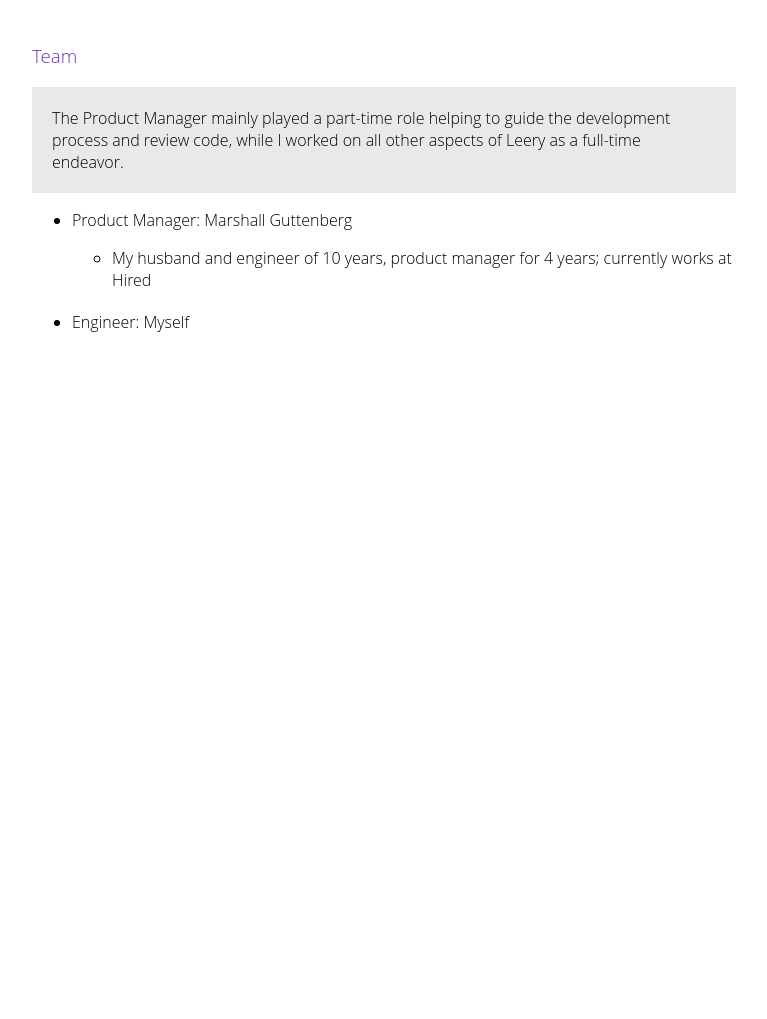
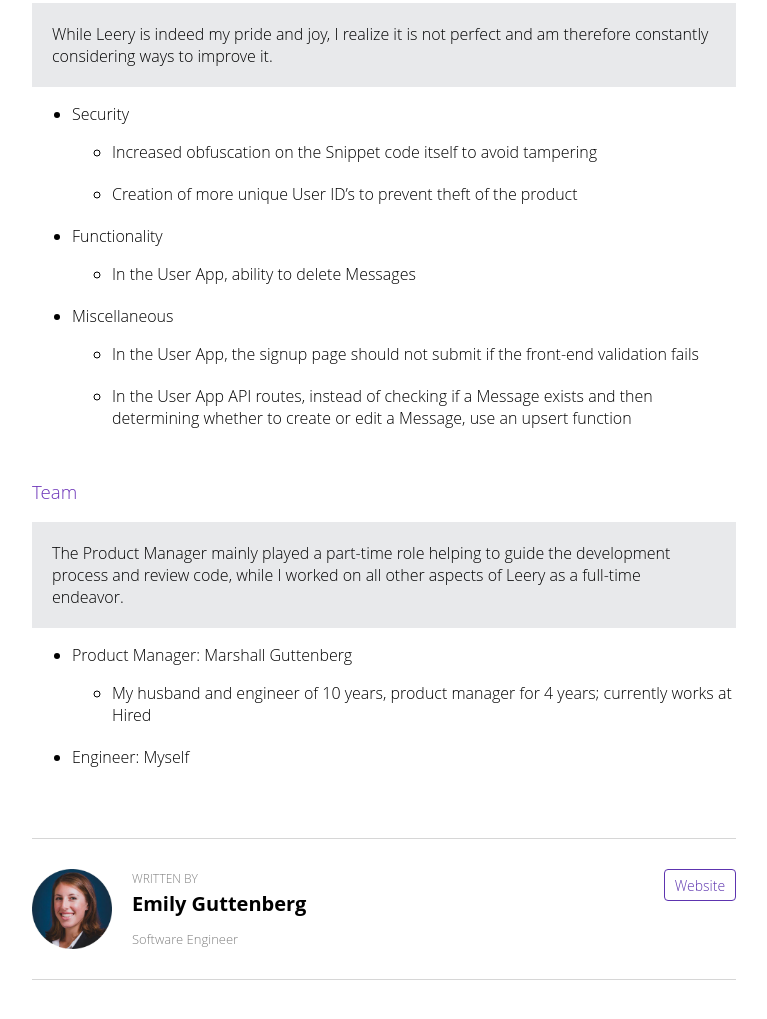
Before and after one commit to egutten/leery-case-study, a plain HTML site: page index.html in a window 1280 px wide. Shown: the part 5826-6845 px from the top of the page, without its empty margins (256-1023 px from the left). Before the commit the page ends 6229 px from the top, so only its background shows below. Drawn offline with Linux system fonts and the light colour scheme.

Commit message:
add data diagrams and sign off

```diff
--- a/case-study.css
+++ b/case-study.css
@@ -28,14 +28,37 @@ li
   margin-bottom: 20px;
 }
 
+a {
+  text-decoration: none;
+}
+
 .navbar,
 .back-button,
 .overlay,
 .overlay-text,
 .user-flow,
-.data-button {
+.data-button,
+.sign-off .website-button,
+.sign-off .identity,
+.sign-off {
   display: flex;
+}
+
+.navbar,
+.back-button,
+.overlay,
+.overlay-text,
+.user-flow,
+.data-button,
+.sign-off .website-button,
+.sign-off .identity {
   align-items: center;
+}
+
+.overlay-text,
+.user-flow,
+.sign-off .website-button {
+  justify-content: center;
 }
 
 .jumbotron,
@@ -70,7 +93,6 @@ li {
 }
 
 .back a {
-  text-decoration: none;
   color: #707070;
 }
 
@@ -98,7 +120,6 @@ li {
 .overlay-text {
   position: absolute;
   flex-direction: column;
-  justify-content: center;
   width: 100%;
   color: white;
   z-index: 20;
@@ -116,7 +137,6 @@ li {
 }
 
 .user-flow {
-  justify-content: center;
   flex-wrap: wrap;
 }
 
@@ -142,10 +162,61 @@ li {
   text-decoration: none;
 }
 
-.data-tables {
-  width: 95%;
-  margin-top: -20px;
+.data-diagram {
+  width: 100%;
 }
+
+.sign-off-section {
+  border-top: 1px solid #d6d6d6;
+  border-bottom: 1px solid #d6d6d6;
+  padding: 0px;
+  margin-top: 70px;
+  width: 100%;
+  padding: 30px 0px;
+}
+
+.sign-off {
+  align-items: flex-start;
+  justify-content: space-between;
+}
+
+.sign-off .identity {
+  justify-content: flex-start;
+  font-size: 13px;
+}
+
+.sign-off img {
+  width: 80px;
+  margin-right: 20px;
+}
+
+.sign-off .text p {
+  color: #808080;
+  margin: 0px;
+  line-height: 20px;
+}
+
+.sign-off .text .written-by {
+  font-size: 12px;
+}
+
+.sign-off .text .name {
+  color: black;
+  font-size: 20px;
+  font-weight: bold;
+  margin: 5px 0px 15px 0px;
+}
+
+.sign-off .website-button {
+  background: white;
+  border: 1px solid #5d34af;
+  color: #5d34af;
+  width: 70px;
+  height: 30px;
+  border-radius: 4px;
+  font-size: 14px;
+}
+
 
 @media (max-width: 1440px) {
   .back,
@@ -181,8 +252,13 @@ li {
     height: 400px;
   }
 
-  .data-tables {
-    width: 100%;
+  .sign-off {
+    flex-direction: column;
+    align-items: center;
+  }
+
+  .sign-off .website-button {
+    margin-top: 30px;
   }
 }
 
--- a/index.html
+++ b/index.html
@@ -2,7 +2,7 @@
 <html lang="en" dir="ltr">
   <head>
     <meta charset="utf-8">
-    <title>Leery Case Study</title>
+    <title>Emily Guttenberg | Leery Case Study</title>
     <link rel="stylesheet" href="case-study.css">
     <link rel="stylesheet" href="https://use.fontawesome.com/releases/v5.8.2/css/all.css" integrity="sha384-oS3vJWv+0UjzBfQzYUhtDYW+Pj2yciDJxpsK1OYPAYjqT085Qq/1cq5FLXAZQ7Ay" crossorigin="anonymous">
     <meta name="viewport" content="width=device-width">
@@ -125,11 +125,7 @@
           </ul>
         </li>
       </ul>
-      <a class="data-link" href="/case-study/data.html" target="_blank">
-        <div class="data-button">
-          See PostgreSQL Data Tables
-        </div>
-      </a>
+      <img class = "data-diagram" src="img/data-diagram.png" alt="">
       <h3 class="deployment">Deployment</h3>
       <p class="comment">Deployment was a multi-step process that involved considering what AWS feature would be the most fitting for each component in the System Design. SSL certificates were added after achieving a basic push to production.</p>
       <ul>
@@ -183,6 +179,21 @@
         </li>
         <li>Engineer: Myself</li>
       </ul>
+      <div class="sign-off-section">
+        <div class="sign-off">
+          <div class="identity">
+            <img src="img/me-edited.png" alt="">
+            <div class="text">
+              <p class="written-by">WRITTEN BY</p>
+              <p class="name">Emily Guttenberg</p>
+              <p>Software Engineer</p>
+            </div>
+          </div>
+          <a href="https://emilyguttenberg.com" class="website-button">
+            <p>Website</p>
+          </a>
+        </div>
+      </div>
     </div>
   </body>
 </html>
```
Also changed, not shown: data.html (deleted, +0 -12 lines), img/data-diagram.png (added), img/data-tables.png (deleted), img/me-edited.png (added), 2 other files.
